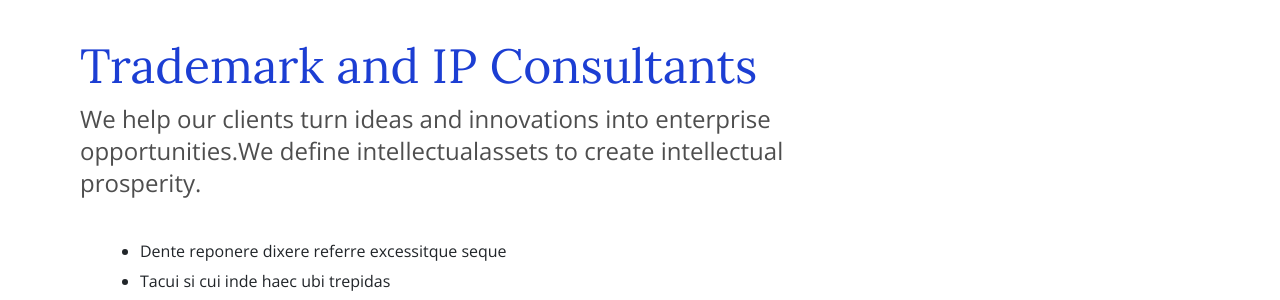
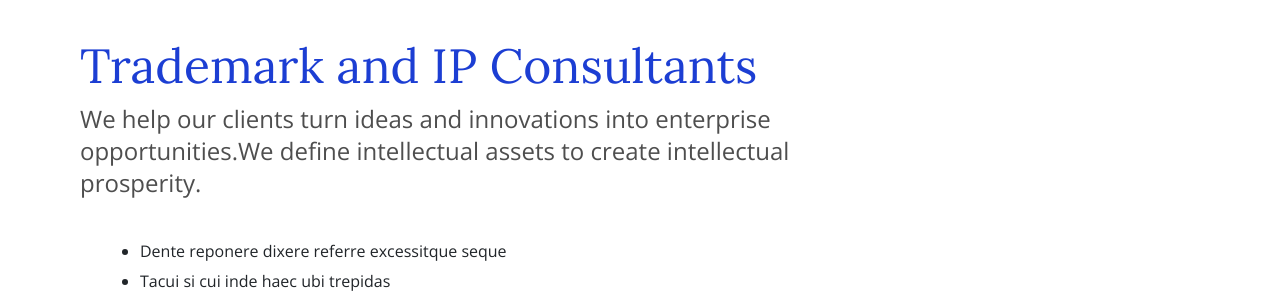
Before and after one commit to nvmpro/NVM, a Jekyll site: the page built from _services/business-sales.md, in a window 1280 px wide. Shown: the part 313-613 px from the top of the page. Built offline with Jekyll 4.4.1, drawn with Linux system fonts in a browser that asks for light colours.

```diff
--- a/_services/business-sales.md
+++ b/_services/business-sales.md
@@ -3,7 +3,7 @@ title: 'Trademark and IP Consultants'
 image: '/services/default.png'
 ---
 
-We **help** our **clients** turn **ideas** and **innovations** into **enterprise** opportunities.We define **intellectual****assets** to create **intellectual** prosperity.
+We help our clients turn ideas and innovations into enterprise opportunities.We define intellectual assets to create intellectual prosperity.
 
 * Dente reponere dixere referre excessitque seque
 * Tacui si cui inde haec ubi trepidas
```
